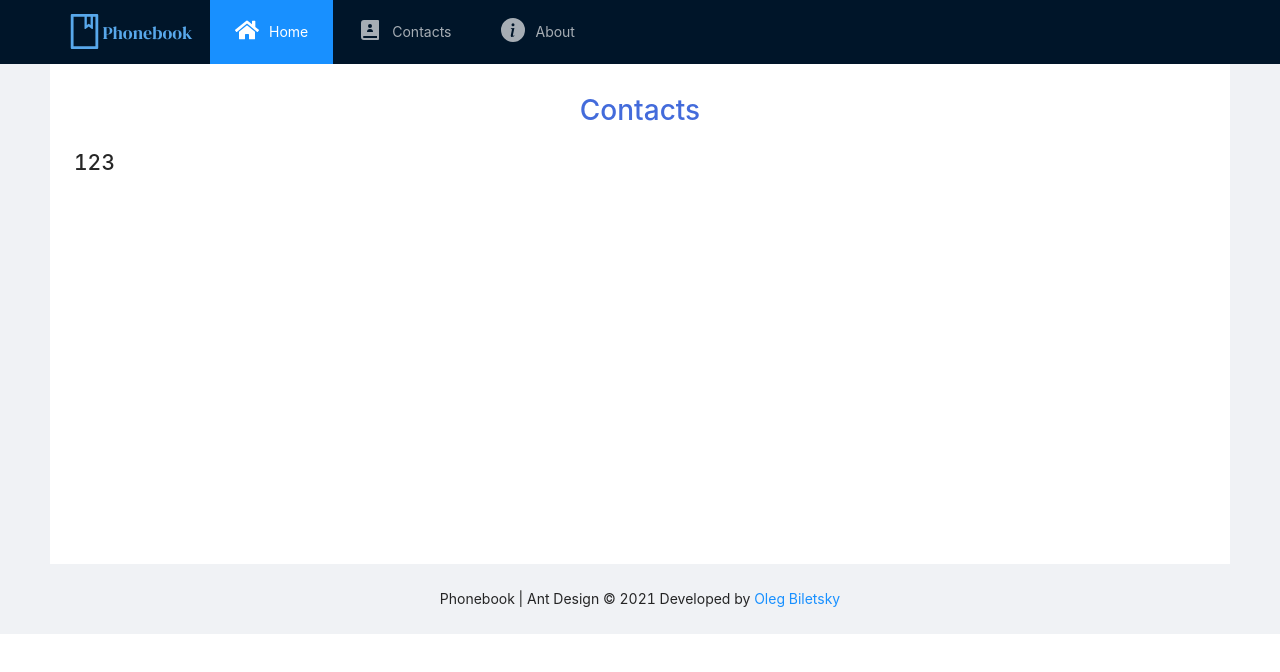
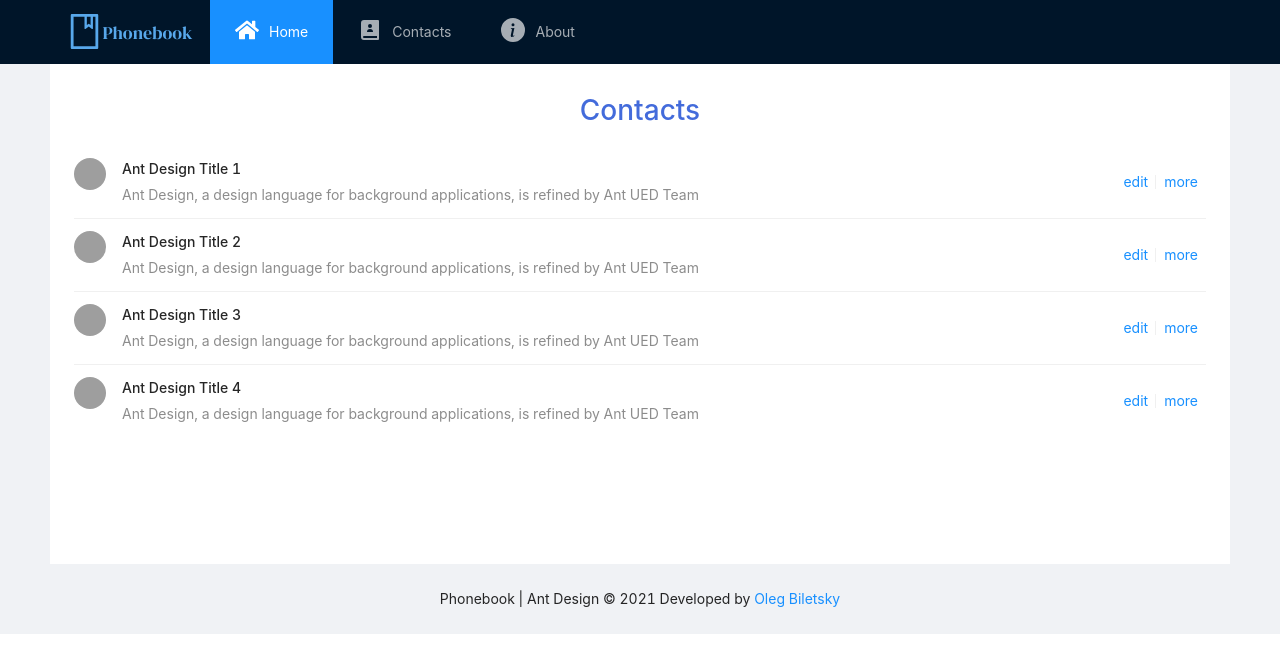
Before and after one commit to OlegBiletsky/Phonebook, a React app: page /contacts in a window 1280 px wide. Shown: the top 672 px of the page. Built offline with nearby package versions, Linux system fonts and the light colour scheme; grey boxes are pictures that could not be loaded.

Commit message:
begin Contacts List
Added Contacts List from Antd, styles

```diff
--- /dev/null
+++ b/src/components/Contacts/ContactsList/index.js
@@ -0,0 +1,63 @@
+import React from 'react';
+import { List, Avatar, Button } from 'antd';
+
+
+
+class ContactsList extends React.Component {
+//   state = {
+//     initLoading: true,
+//     loading: false,
+//     data: [],
+//     list: [],
+//   };
+
+//   componentDidMount() {
+//     this.getData(res => {
+//       this.setState({
+//         initLoading: false,
+//         data: res.results,
+//         list: res.results,
+//       });
+//     });
+//   }
+
+  render() {
+    // const { list } = this.state;
+    const data = [
+        {
+          title: 'Ant Design Title 1',
+        },
+        {
+          title: 'Ant Design Title 2',
+        },
+        {
+          title: 'Ant Design Title 3',
+        },
+        {
+          title: 'Ant Design Title 4',
+        },
+    ];
+    return (
+      <List
+        className="demo-loadmore-list"
+        itemLayout="horizontal"
+        dataSource={data}
+
+        renderItem={item => (
+            <List.Item actions={[
+                <a key="list-loadmore-edit">edit</a>,
+                <a key="list-loadmore-more">more</a>
+            ]}>
+                <List.Item.Meta
+                    avatar={<Avatar src="https://zos.alipayobjects.com/rmsportal/ODTLcjxAfvqbxHnVXCYX.png"/>}
+                    title={<a href="https://ant.design">{item.title}</a>}
+                    description="Ant Design, a design language for background   applications, is refined by Ant UED Team"
+                />
+
+          </List.Item>
+        )}
+      />
+    );
+  }
+};
+export default ContactsList;
--- a/src/components/Contacts/index.js
+++ b/src/components/Contacts/index.js
@@ -1,6 +1,8 @@
 import React, { Component } from "react";
 import { Layout } from 'antd';
+import ContactsList from "./ContactsList";
 const { Content } = Layout;
+
 class Contacts extends Component {
     render() {
         return (
@@ -8,7 +10,11 @@ class Contacts extends Component {
                 <Content style={{ padding: '0 50px' }}>
                     <div className="site-layout-content">
                         <h1 className="Contacts-title"> Contacts</h1>
-                        <h2>123</h2>
+
+
+                        <ContactsList/>
+
+
                     </div>
                 </Content>
             </div>
--- a/src/styles/App.scss
+++ b/src/styles/App.scss
@@ -3,5 +3,6 @@
 @import "../styles/Navbar.scss";
 @import "../styles/Home.scss";
 @import "../styles/Contacts.scss";
+@import "../styles/ContactsList.scss";
 @import "../styles/About.scss";
 @import "../styles/Footer.scss";
--- /dev/null
+++ b/src/styles/ContactsList.scss
@@ -0,0 +1,3 @@
+.demo-loadmore-list {
+    min-height: 350px;
+}
```
Also changed, not shown: 1 other file (tests, documents, lock files or other folders).
